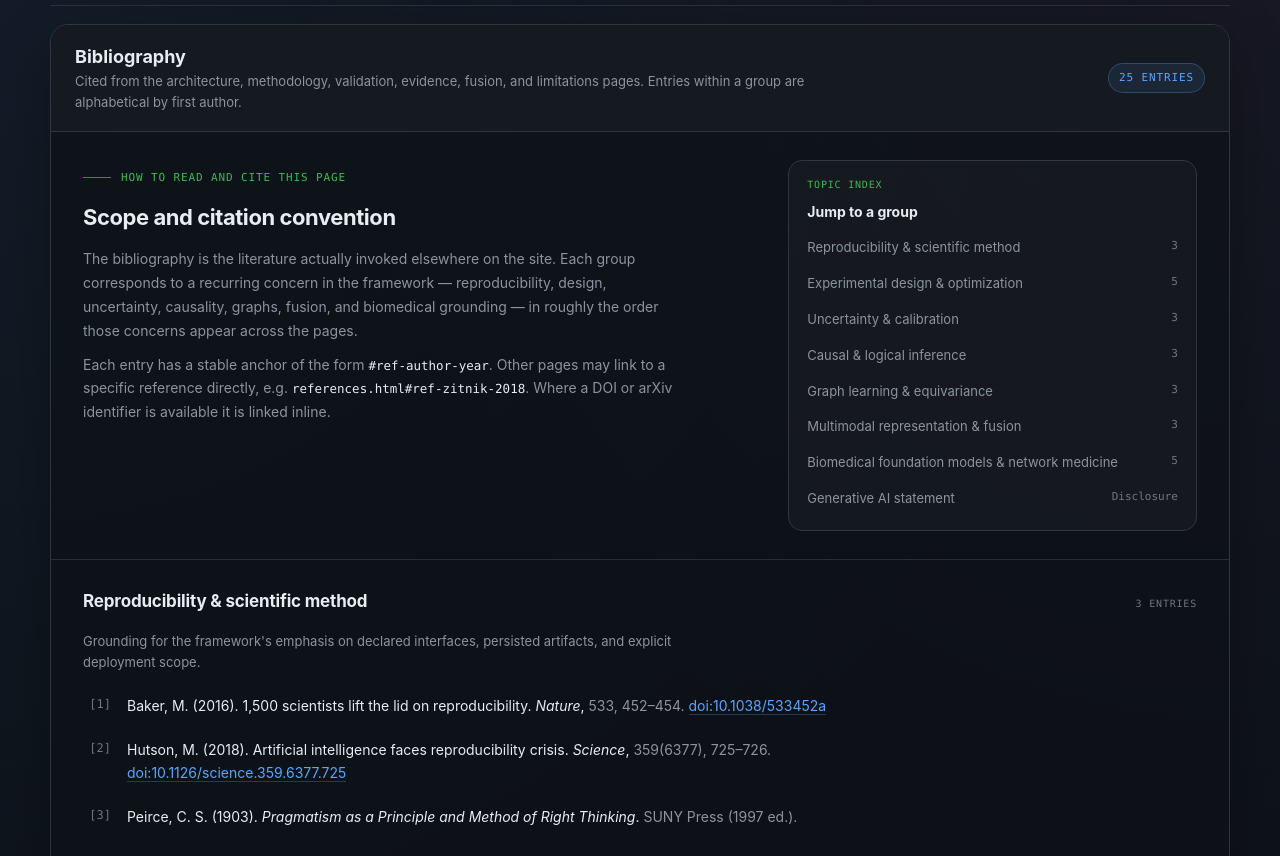
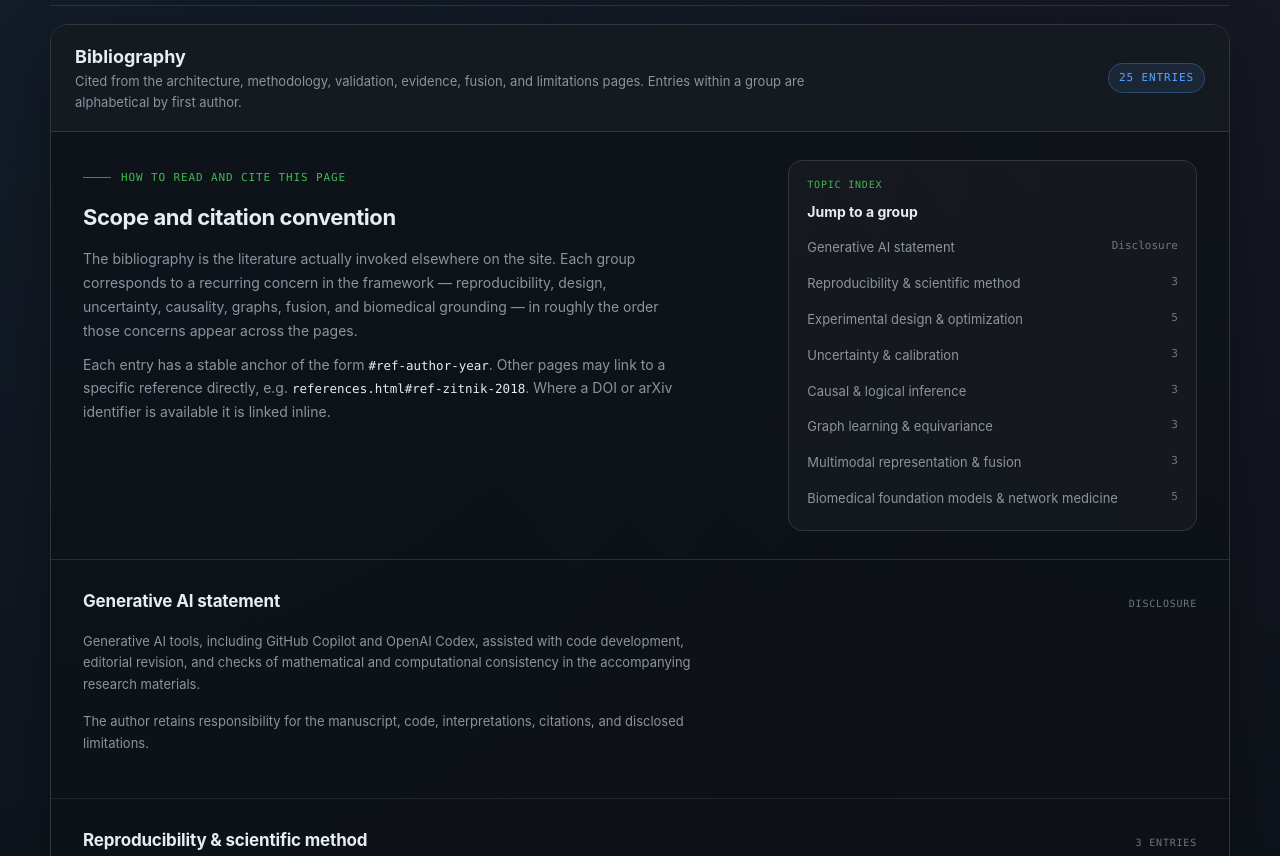
Before and after one commit to snptx1/snptx-academic, a plain HTML site: page pages/references.html in a window 1280 px wide. Shown: the part 96-952 px from the top of the page. Drawn offline with Linux system fonts and the light colour scheme.

Commit message:
Move AI disclosure before references and simplify wording

```diff
--- a/pages/references.html
+++ b/pages/references.html
@@ -299,6 +299,7 @@
             <div class="label">Topic index</div>
             <h4>Jump to a group</h4>
             <ul class="index-list">
+              <li><a href="#generative-ai"><span>Generative AI statement</span><span class="count">Disclosure</span></a></li>
               <li><a href="#g-reproducibility"><span>Reproducibility &amp; scientific method</span><span class="count">3</span></a></li>
               <li><a href="#g-design"><span>Experimental design &amp; optimization</span><span class="count">5</span></a></li>
               <li><a href="#g-uncertainty"><span>Uncertainty &amp; calibration</span><span class="count">3</span></a></li>
@@ -306,10 +307,18 @@
               <li><a href="#g-graphs"><span>Graph learning &amp; equivariance</span><span class="count">3</span></a></li>
               <li><a href="#g-fusion"><span>Multimodal representation &amp; fusion</span><span class="count">3</span></a></li>
               <li><a href="#g-biomed"><span>Biomedical foundation models &amp; network medicine</span><span class="count">5</span></a></li>
-              <li><a href="#generative-ai"><span>Generative AI statement</span><span class="count">Disclosure</span></a></li>
             </ul>
           </aside>
         </div>
+      </section>
+
+      <section class="ref-section section-divider" id="generative-ai" aria-labelledby="generative-ai-h" style="scroll-margin-top:80px;">
+        <header>
+          <h3 id="generative-ai-h">Generative AI statement</h3>
+          <span class="group-meta">Disclosure</span>
+        </header>
+        <p class="group-note">Generative AI tools, including GitHub Copilot and OpenAI Codex, assisted with code development, editorial revision, and checks of mathematical and computational consistency in the accompanying research materials.</p>
+        <p class="group-note">The author retains responsibility for the manuscript, code, interpretations, citations, and disclosed limitations.</p>
       </section>
 
       <section class="ref-section section-divider" id="g-reproducibility" aria-labelledby="g-reproducibility-h">
@@ -407,15 +416,6 @@
         </ol>
       </section>
 
-      <section class="ref-section" id="generative-ai" aria-labelledby="generative-ai-h" style="scroll-margin-top:80px;">
-        <header>
-          <h3 id="generative-ai-h">Generative AI statement</h3>
-          <span class="group-meta">Disclosure</span>
-        </header>
-        <p class="group-note">Generative AI tools, including GitHub Copilot and OpenAI Codex, assisted with code development, editorial revision, and checks of mathematical and computational consistency in the accompanying research materials.</p>
-        <p class="group-note">The author retains responsibility for the manuscript, code, interpretations, citations, and disclosed limitations. Artifact checks are distinguished from model retraining, and identified implementation problems are reported rather than treated as validated scientific findings.</p>
-      </section>
-
       <aside class="scope-note" aria-label="Scope note">
         <div class="label">Scope</div>
         The bibliography includes cited literature only. Framework status, deployment posture, and roadmap commitments are documented on the architecture and limitations pages and are not duplicated here. Where a citation could plausibly belong to two groups, it is placed once and is reachable through the topic index above.
```
